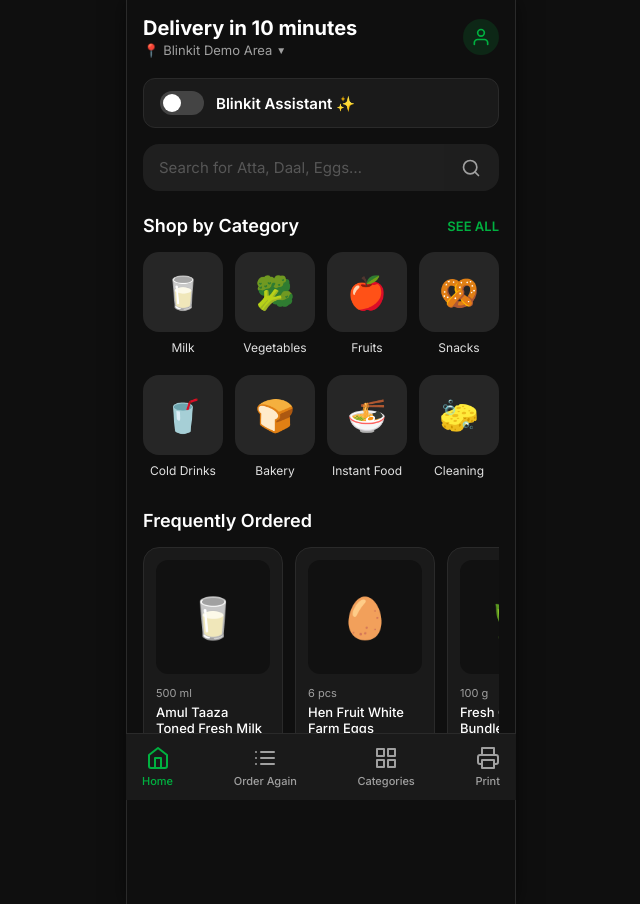
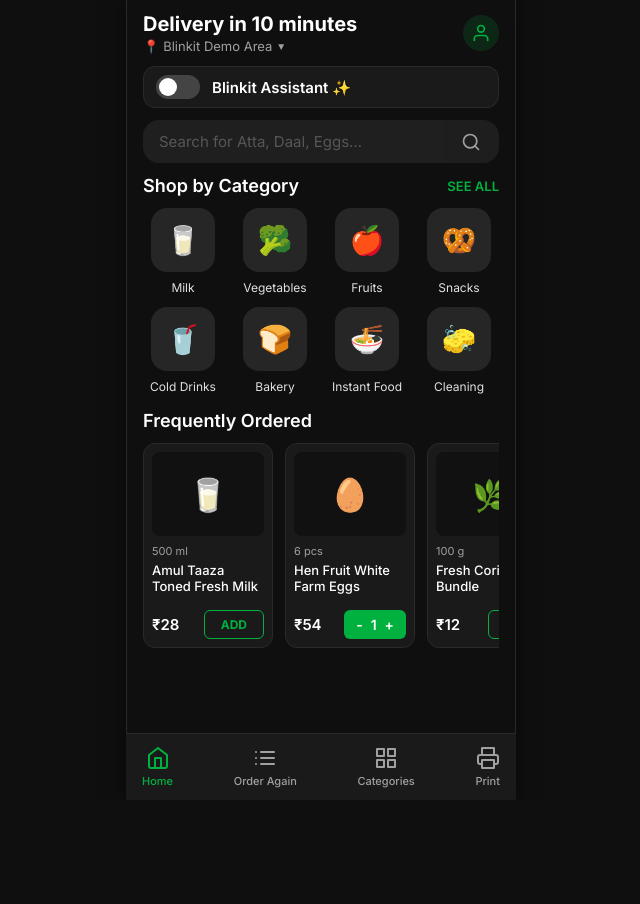
Before and after one commit to arcotmanish/blinkit-assistant, a Next.js app: page / in a window 1280 px wide. Shown: the whole page, without its empty margins (319-959 px from the left). After the commit the page ends 800 px from the top, so only its background shows below. Built offline with nearby package versions, Linux system fonts and the light colour scheme.

Commit message:
UI: Compact spacing globally and fix card heights to match dense Blinkit layout

```diff
--- a/app/page.tsx
+++ b/app/page.tsx
@@ -41,7 +41,7 @@
   return (
     <main className="app-container">
       {/* Top Header Placeholder (simulating Blinkit's top bar) */}
-      <div style={{ padding: '16px 16px 20px', display: 'flex', justifyContent: 'space-between', alignItems: 'center' }}>
+      <div style={{ padding: '12px 16px 12px', display: 'flex', justifyContent: 'space-between', alignItems: 'center' }}>
         <div>
           <div style={{ fontSize: '20px', fontWeight: 700, marginBottom: '2px' }}>Delivery in 10 minutes</div>
           <div style={{ fontSize: '13px', color: 'var(--text-secondary)', display: 'flex', alignItems: 'center', gap: '4px' }}>
--- a/components/AssistantToggleCard.tsx
+++ b/components/AssistantToggleCard.tsx
@@ -10,11 +10,11 @@
     <div style={{
       display: 'flex',
       alignItems: 'center',
-      padding: '12px 16px',
+      padding: '8px 12px',
       backgroundColor: 'var(--bg-card)',
       borderRadius: 'var(--radius-default)',
       border: `1px solid ${isAiMode ? 'rgba(0, 177, 64, 0.2)' : 'var(--border-color)'}`,
-      marginBottom: '16px',
+      marginBottom: '12px',
       transition: 'border-color 0.3s'
     }}>
       {/* Custom toggle switch */}
--- a/components/FrequentlyOrdered.tsx
+++ b/components/FrequentlyOrdered.tsx
@@ -8,8 +8,8 @@
 
 export default function FrequentlyOrdered() {
   return (
-    <div style={{ marginBottom: '32px' }}>
-      <h2 style={{ fontSize: '18px', fontWeight: 600, marginBottom: '16px' }}>Frequently Ordered</h2>
+    <div style={{ marginBottom: '16px' }}>
+      <h2 style={{ fontSize: '18px', fontWeight: 600, marginBottom: '12px' }}>Frequently Ordered</h2>
 
       <div
         className="hide-scrollbar"
@@ -22,24 +22,24 @@
       >
         {products.map(product => (
           <div key={product.id} style={{
-            flex: '0 0 140px', // Fixed width for horizontal scrolling
+            flex: '0 0 130px', // Slightly narrower fixed width
             backgroundColor: 'var(--bg-card)',
-            borderRadius: '16px',
-            padding: '12px',
+            borderRadius: '12px',
+            padding: '8px',
             border: '1px solid var(--border-color)',
             display: 'flex',
             flexDirection: 'column',
           }}>
             <div style={{
               width: '100%',
-              aspectRatio: '1/1',
+              height: '84px',
               backgroundColor: '#111',
-              borderRadius: '12px',
+              borderRadius: '8px',
               display: 'flex',
               alignItems: 'center',
               justifyContent: 'center',
-              fontSize: '40px',
-              marginBottom: '12px'
+              fontSize: '32px',
+              marginBottom: '8px'
             }}>
               {product.icon}
             </div>
--- a/components/GoalSearchBar.tsx
+++ b/components/GoalSearchBar.tsx
@@ -41,7 +41,7 @@
   };
 
   return (
-    <div style={{ marginBottom: '24px' }}>
+    <div style={{ marginBottom: '12px' }}>
       <form onSubmit={handleSubmit} style={{ position: 'relative', display: 'flex' }}>
         <input
           type="text"
@@ -51,7 +51,7 @@
           disabled={!isAiMode || isLoading}
           style={{
             width: '100%',
-            padding: '14px 48px 14px 16px',
+            padding: '12px 48px 12px 16px',
             backgroundColor: '#262626',
             border: 'none',
             borderRadius: '16px',
--- a/components/ShopByCategory.tsx
+++ b/components/ShopByCategory.tsx
@@ -13,8 +13,8 @@
 
 export default function ShopByCategory() {
   return (
-    <div style={{ marginBottom: '32px' }}>
-      <div style={{ display: 'flex', justifyContent: 'space-between', alignItems: 'center', marginBottom: '16px' }}>
+    <div style={{ marginBottom: '16px' }}>
+      <div style={{ display: 'flex', justifyContent: 'space-between', alignItems: 'center', marginBottom: '12px' }}>
         <h2 style={{ fontSize: '18px', fontWeight: 600 }}>Shop by Category</h2>
         <span style={{ color: 'var(--color-primary)', fontSize: '13px', fontWeight: 600, cursor: 'pointer' }}>SEE ALL</span>
       </div>
@@ -22,20 +22,20 @@
       <div style={{
         display: 'grid',
         gridTemplateColumns: 'repeat(4, 1fr)',
-        rowGap: '20px',
+        rowGap: '12px',
         columnGap: '12px'
       }}>
         {categories.map((cat, i) => (
           <div key={i} style={{ display: 'flex', flexDirection: 'column', alignItems: 'center', gap: '8px' }}>
             <div style={{
-              width: '100%',
-              aspectRatio: '1/1',
+              width: '64px',
+              height: '64px',
               backgroundColor: '#262626',
               borderRadius: '16px',
               display: 'flex',
               alignItems: 'center',
               justifyContent: 'center',
-              fontSize: '32px'
+              fontSize: '28px'
             }}>
               {cat.icon}
             </div>
```
